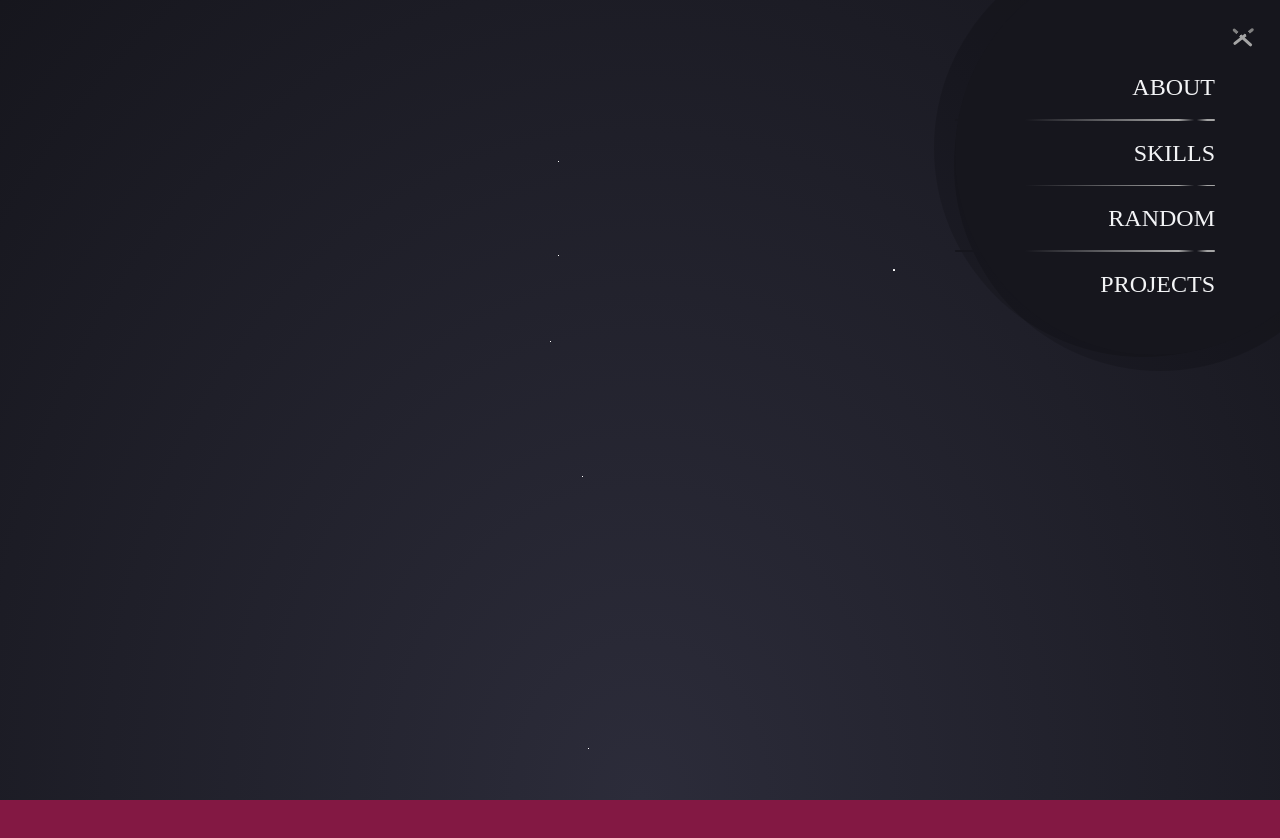
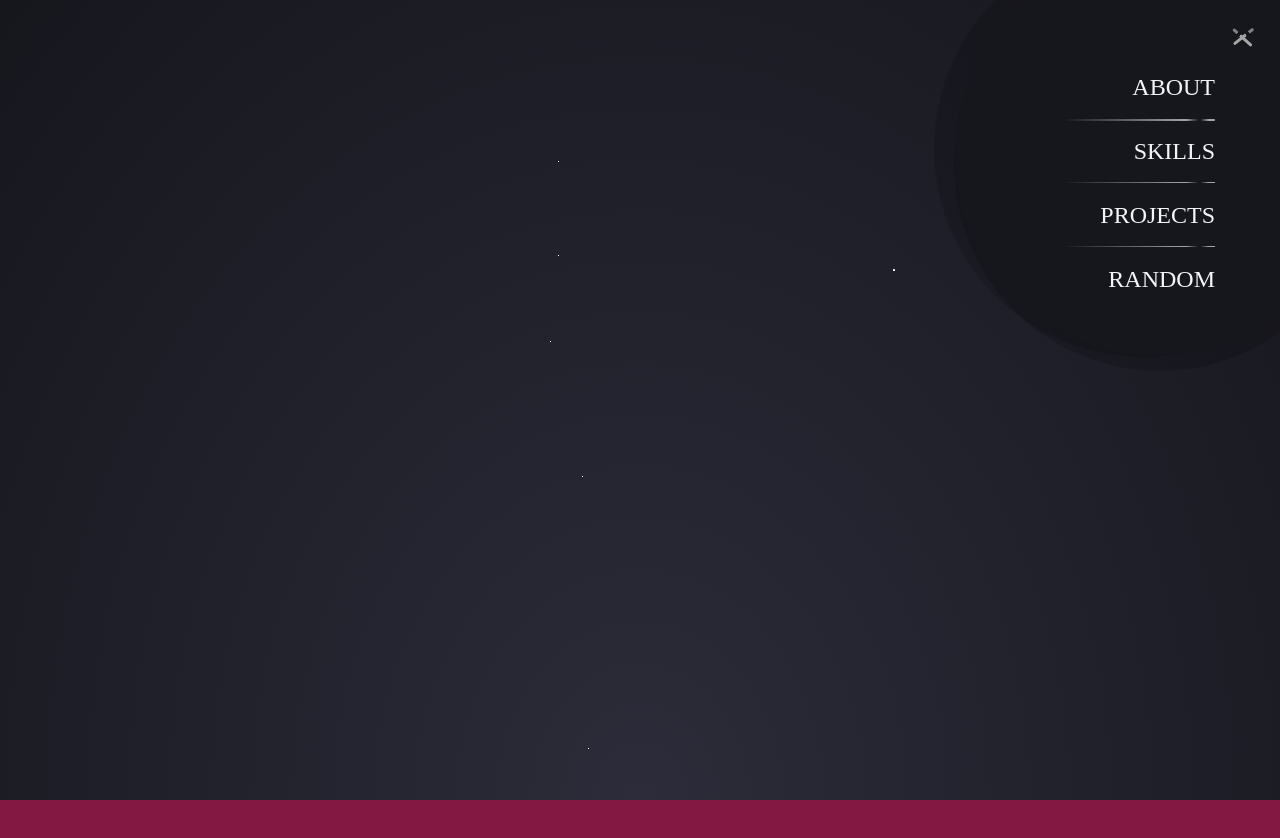
Before and after one commit to Oluane/personal-website, a Gatsby site: page / in a window 1280 px wide. Both pictures are taken after a click on the button 1242 px from the left and 37 px from the top of the page. Shown: the top 838 px of the page. Built offline with nearby package versions, Linux system fonts and the light colour scheme; Gatsby itself is replaced by a stand-in of ours; a web font is replaced by a local one.

Commit message:
improving menu list separators

```diff
--- a/src/components/navbar/navbar.module.css
+++ b/src/components/navbar/navbar.module.css
@@ -2,7 +2,7 @@
   height: 0.2rem;
   width: 100%;
   display: block;
-  background: grey;
+  background: rgba(165,165,165,1);
   background: linear-gradient(90deg, rgba(128,128,128,1) 23%, rgba(0,0,0,0) 24%, rgba(0,0,0,0) 38%, rgba(165,165,165,1) 39%);
   border-radius: 0.2rem;
   transition: transform 550ms 100ms, margin 250ms, height 550ms, opacity 350ms;
@@ -49,10 +49,10 @@ ul.activated {
 li:nth-child(2):before, li:nth-child(2):after, li:nth-child(3):after {
   content: "";
   display: block;
-  width: 100%;
+  width: 80%;
   height: 0.15rem;
   border-radius: 0.2rem;
-  position: relative;
+  position: absolute;
   background-color: rgba(165,165,165, 0);
   opacity: 0;
 }
@@ -65,8 +65,10 @@ li.activated:nth-child(2):before, li.activated:nth-child(2):after, li.activated:
 
 li:nth-child(2):before {
  top: -2rem;
+ right: 0;
 }
 
 li:nth-child(2):after, li:nth-child(3):after {
   bottom: -2rem;
+  right: 0;
  }
--- a/src/components/navbar/navbar.tsx
+++ b/src/components/navbar/navbar.tsx
@@ -32,14 +32,14 @@ const Navbar: React.FC = () => {
             <li className={`mb-16 ${isNavOpen ? activated : ""}`}>
               <a href="#">ABOUT</a>
             </li>
-            <li className={`mb-16 ${isNavOpen ? activated : ""}`}>
+            <li className={`mb-16 relative ${isNavOpen ? activated : ""}`}>
               <a href="#">SKILLS</a>
             </li>
-            <li className={`mb-16 ${isNavOpen ? activated : ""}`}>
-              <a href="#">RANDOM</a>
+            <li className={`mb-16 relative ${isNavOpen ? activated : ""}`}>
+              <a href="#">PROJECTS</a>
             </li>
             <li className="">
-              <a href="#">PROJECTS</a>
+              <a href="#">RANDOM</a>
             </li>
           </ul>
         </nav>
```
